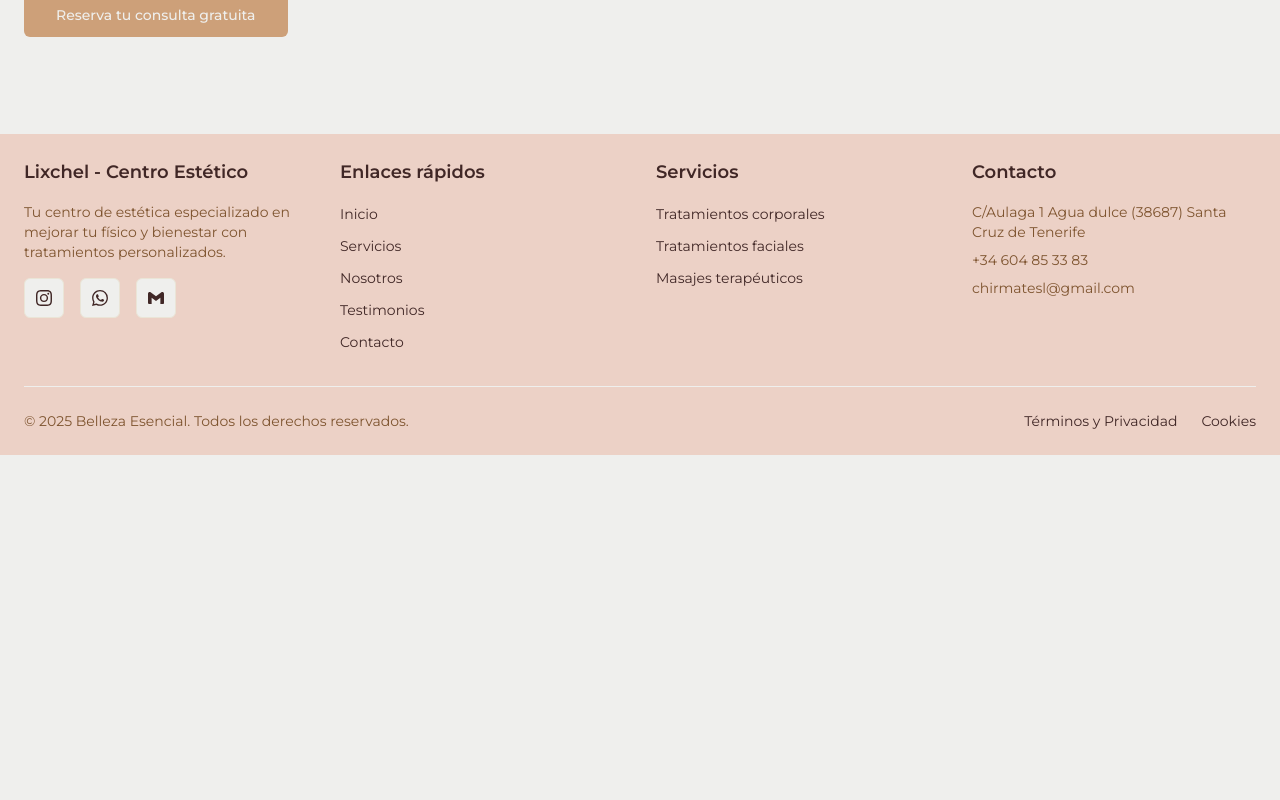
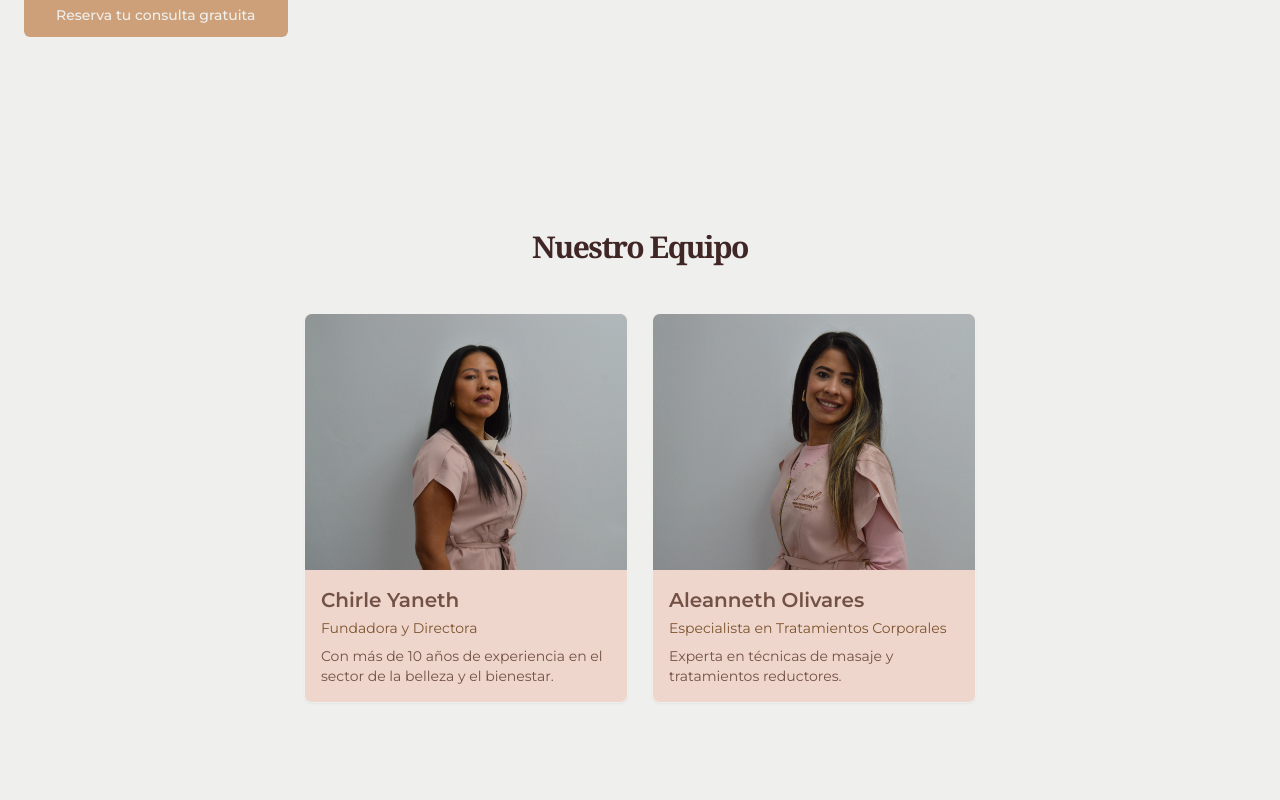
Before and after one commit to xan-develop/estetica-centro, a Next.js app: page /nuestro-centro in a window 1280 px wide. Shown: the part 1820-2620 px from the top of the page. Before the commit the page ends 2275 px from the top, so only its background shows below. Built offline with nearby package versions, Linux system fonts and the light colour scheme.

Commit message:
add pictures

```diff
--- a/components/nuestro-centro/team-section.tsx
+++ b/components/nuestro-centro/team-section.tsx
@@ -3,37 +3,25 @@ import { Card, CardContent } from "@/components/ui/card"
 
 const teamMembers = [
   {
-    name: "María Rodríguez",
+    name: "Chirle Yaneth",
     role: "Fundadora y Directora",
-    image: "/placeholder.svg?height=300&width=300",
-    description: "Con más de 20 años de experiencia en el sector de la belleza y el bienestar.",
+    image: "/fotos/sesion_maderoterapia_070.webp?height=300&width=300",
+    description: "Con más de 10 años de experiencia en el sector de la belleza y el bienestar.",
   },
   {
-    name: "Carlos Gómez",
+    name: "Aleanneth Olivares",
     role: "Especialista en Tratamientos Corporales",
-    image: "/placeholder.svg?height=300&width=300",
-    description: "Experto en técnicas de masaje y tratamientos reductores.",
-  },
-  {
-    name: "Laura Sánchez",
-    role: "Esteticista Facial",
-    image: "/placeholder.svg?height=300&width=300",
-    description: "Especializada en tratamientos anti-edad y rejuvenecimiento facial.",
-  },
-  {
-    name: "Javier Martín",
-    role: "Terapeuta Holístico",
-    image: "/placeholder.svg?height=300&width=300",
-    description: "Combina técnicas tradicionales con terapias alternativas para un bienestar integral.",
+    image: "/fotos/sesion_maderoterapia_062.webp?height=300&width=300",
+    description: "Experta en técnicas de masaje y tratamientos reductores.",
   },
 ]
 
 export default function TeamSection() {
   return (
-    <section className="py-12 md:py-24 hidden">
+    <section className="py-12 md:py-24">
       <div className="container px-4 md:px-6">
         <h2 className="text-3xl font-serif font-bold tracking-tighter text-center mb-12">Nuestro Equipo</h2>
-        <div className="grid grid-cols-1 md:grid-cols-2 lg:grid-cols-4 gap-6">
+        <div className="grid grid-cols-1 md:grid-cols-2 max-w-2xl mx-auto gap-6">
           {teamMembers.map((member, index) => (
             <Card key={index} className="overflow-hidden">
               <div className="relative h-64">
```
